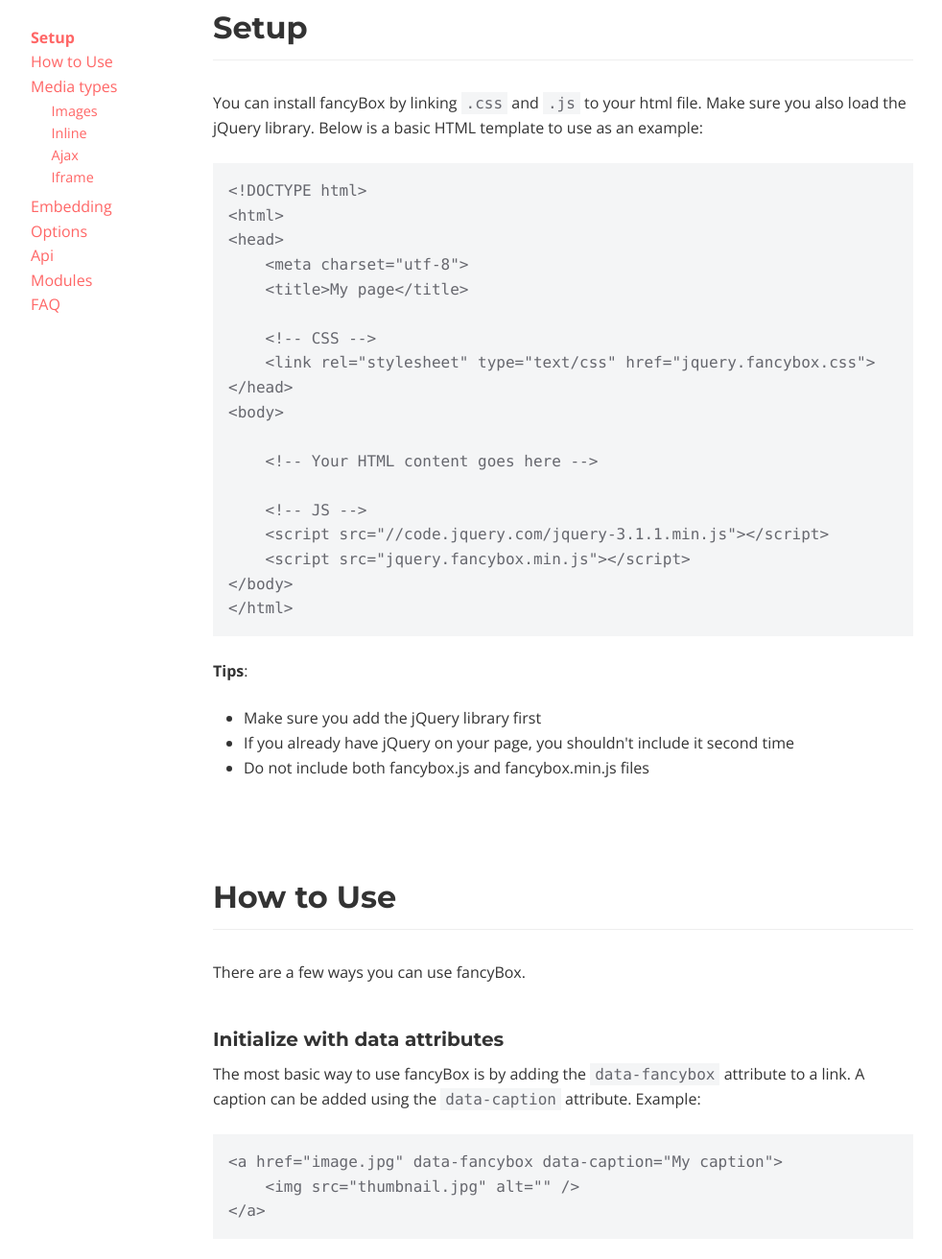
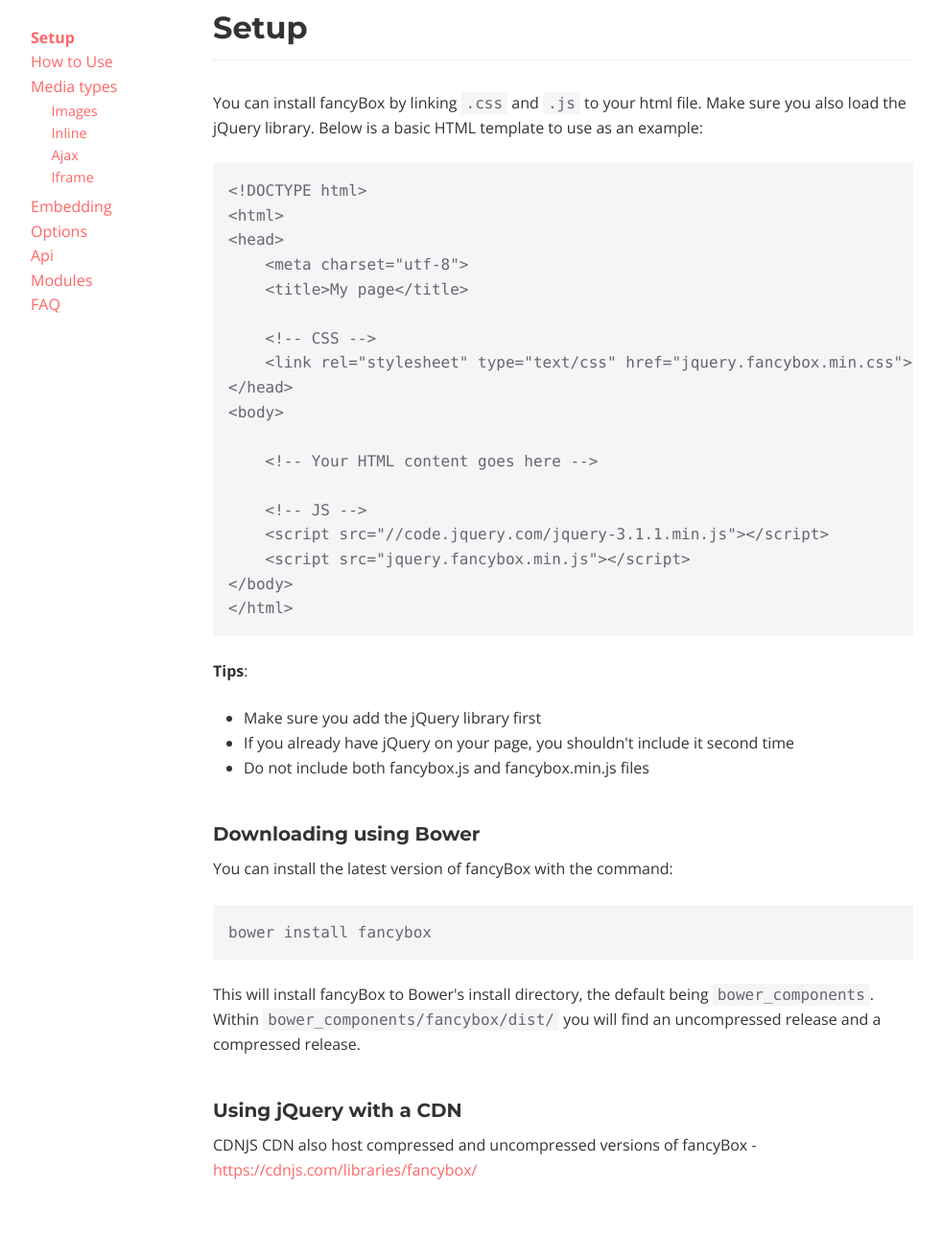
Before and after one commit to fancyapps/fancybox, a website: page docs/index.html in a window 1280 px wide. Shown: the part 330-1642 px from the top of the page at 96% size, without its empty margins (148-1130 px from the left). Drawn offline with nearby package versions, Linux system fonts and the light colour scheme.

Commit message:
Info about using Bower and CDN

```diff
--- a/docs/index.html
+++ b/docs/index.html
@@ -317,7 +317,7 @@
 	&lt;title&gt;My page&lt;/title&gt;
 
 	&lt;!-- CSS --&gt;
-	&lt;link rel=&quot;stylesheet&quot; type=&quot;text/css&quot; href=&quot;jquery.fancybox.css&quot;&gt;
+	&lt;link rel=&quot;stylesheet&quot; type=&quot;text/css&quot; href=&quot;jquery.fancybox.min.css&quot;&gt;
 &lt;/head&gt;
 &lt;body&gt;
 
@@ -338,6 +338,27 @@
 				<li>Do not include both fancybox.js and fancybox.min.js files</li>
 			</ul>
 
+			<h3>Downloading using Bower</h3>
+
+			<p>
+				You can install the latest version of fancyBox with the command:
+			</p>
+
+
+			<pre><code>bower install fancybox</code></pre>
+
+			<p>
+				This will install fancyBox to Bower's install directory, the default being <code>bower_components</code>. <br />
+				Within <code>bower_components/fancybox/dist/</code> you will find an uncompressed release and a compressed release.
+			</p>
+
+			<h3>Using jQuery with a CDN</h3>
+
+			<p>
+				CDNJS CDN also host compressed and uncompressed versions of fancyBox - <br />
+				<a href="https://cdnjs.com/libraries/fancybox/" target="_blank">https://cdnjs.com/libraries/fancybox/</a>
+
+			</p>
 <!--
 
 	How To Use
```
